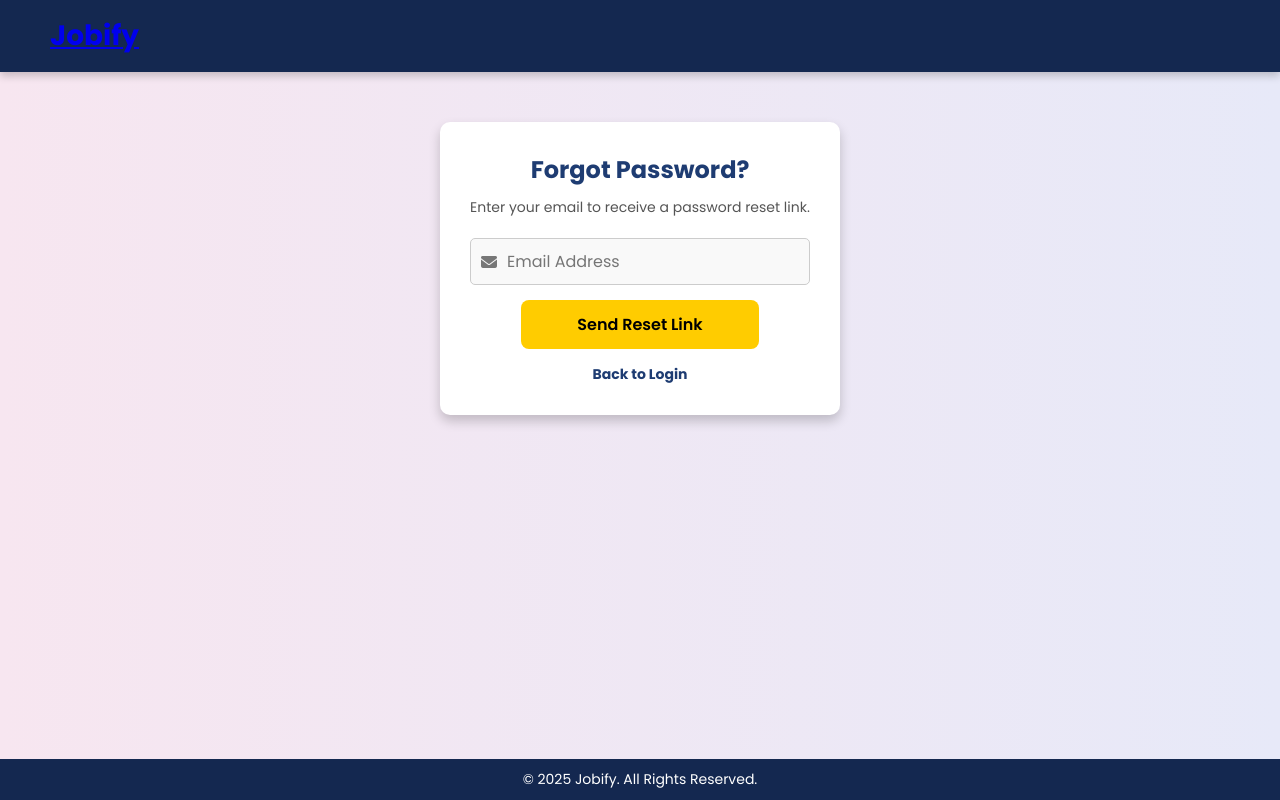
After one commit to asliddinamir/job-portal, a PHP site: page /forgot-password.php in a window 1280 px wide. The commit adds this page. Run offline with PHP 8.4, Linux system fonts and the light colour scheme.

Commit message:
Add forgot password and reset password functionality with corresponding UI updates

```diff
--- a/css/style.css
+++ b/css/style.css
@@ -46,14 +46,15 @@ header {
     width: 100%;
 }
 
-.logo h1 a {
+.logo h1 {
     font-size: 28px;
     font-weight: bold;
     color: #ffcc00;
     text-decoration: none;
+    cursor: pointer;
 }
 
-.logo h1 a:hover {
+.logo h1:hover {
     letter-spacing: 1.2px;
     transition: 0.3s ease-in-out;
 }
@@ -795,3 +796,72 @@ footer {
 .toggle-password:hover {
     color: #333;
 }
+
+/* Forgot & Reset Password Containers */
+.forgot-password-container, .reset-password-container {
+    max-width: 400px;
+    background: white;
+    color: black;
+    padding: 30px;
+    border-radius: 10px;
+    box-shadow: 0px 6px 12px rgba(0, 0, 0, 0.2);
+    margin: 50px auto;
+    text-align: center;
+}
+
+.forgot-password-container h2, .reset-password-container h2 {
+    font-size: 24px;
+    color: #1e3c72;
+    margin-bottom: 10px;
+}
+
+.forgot-subtext, .reset-subtext {
+    font-size: 14px;
+    color: #555;
+    margin-bottom: 20px;
+}
+
+.forgot-form, .reset-form {
+    display: flex;
+    flex-direction: column;
+    gap: 15px;
+}
+/* Forgot Password Link */
+.forgot-password {
+    text-align: center;
+    margin-top: 15px;
+    font-size: 14px;
+    text-align: center;
+}
+
+.forgot-password a {
+    color: #1e3c72;
+    text-decoration: none;
+}
+
+.forgot-password a:hover {
+    text-decoration: underline;
+}
+
+.forgot-form button, .reset-form button {
+    padding: 12px;
+    width: 70%;
+    margin-inline: auto;
+    background: #ffcc00;
+    color: black;
+    font-size: 16px;
+    font-weight: 600;
+    border-radius: 8px;
+    cursor: pointer;
+    border: none;
+    transition: 0.2s ease-in-out;
+}
+
+.forgot-form button:hover, .reset-form button:hover {
+    background: #e6b800;
+    transform: scale(1.01);
+}
+
+.reset-form button {
+    width: 50%;
+}
--- a/dashboard.php
+++ b/dashboard.php
@@ -37,7 +37,7 @@ $result = $stmt->get_result();
 <body>
     <header>
         <div class="logo">
-            <h1><a href="index.php">Jobify</a></h1>
+            <h1>Jobify</h1>
         </div>
         <nav>
             <ul>
--- /dev/null
+++ b/forgot-password.php
@@ -0,0 +1,79 @@
+<?php
+session_start();
+include 'php/config.php';
+
+$message = "";
+
+// Handle password reset request
+if ($_SERVER["REQUEST_METHOD"] == "POST") {
+    $email = trim($_POST["email"]);
+
+    // Check if email exists
+    $query = "SELECT * FROM users WHERE email = ?";
+    $stmt = $conn->prepare($query);
+    $stmt->bind_param("s", $email);
+    $stmt->execute();
+    $result = $stmt->get_result();
+    $user = $result->fetch_assoc();
+
+    if ($user) {
+        // Generate a unique reset token
+        $reset_token = bin2hex(random_bytes(32));
+        $updateQuery = "UPDATE users SET reset_token = ? WHERE email = ?";
+        $stmt = $conn->prepare($updateQuery);
+        $stmt->bind_param("ss", $reset_token, $email);
+        $stmt->execute();
+
+        // Store token in session and redirect
+        $_SESSION['reset_token'] = $reset_token;
+        $_SESSION['reset_email'] = $email;
+
+        header("Location: reset-password.php?token=" . $reset_token);
+        exit();
+    } else {
+        $message = "❌ Email not found.";
+    }
+}
+?>
+
+<!DOCTYPE html>
+<html lang="en">
+<head>
+    <meta charset="UTF-8">
+    <meta name="viewport" content="width=device-width, initial-scale=1.0">
+    <title>Forgot Password | Jobify</title>
+    <link rel="stylesheet" href="css/style.css">
+    <link rel="stylesheet" href="https://cdnjs.cloudflare.com/ajax/libs/font-awesome/6.7.2/css/all.min.css">
+</head>
+<body>
+    <header>
+        <div class="logo">
+            <h1><a href="index.php">Jobify</a></h1>
+        </div>
+    </header>
+
+    <main class="forgot-password-container">
+        <h2>Forgot Password?</h2>
+        <p class="forgot-subtext">Enter your email to receive a password reset link.</p>
+
+        <?php if ($message): ?>
+            <p class="message"><?= $message ?></p>
+        <?php endif; ?>
+
+        <form method="POST" class="forgot-form">
+            <div class="input-group">
+                <i class="fas fa-envelope"></i>
+                <input type="email" name="email" placeholder="Email Address" required>
+            </div>
+
+            <button type="submit">Send Reset Link</button>
+        </form>
+
+        <p class="login-link"><a href="login.php">Back to Login</a></p>
+    </main>
+
+    <footer>
+        <p>&copy; 2025 Jobify. All Rights Reserved.</p>
+    </footer>
+</body>
+</html>
--- a/index.php
+++ b/index.php
@@ -9,7 +9,7 @@
 <body>
     <header>
         <div class="logo">
-            <h1><a href="index.php">Jobify</a></h1>
+            <h1>Jobify</h1>
         </div>
         <nav>
             <ul>
--- a/login.php
+++ b/login.php
@@ -74,6 +74,7 @@ if ($_SERVER["REQUEST_METHOD"] == "POST") {
             <button type="submit">Login</button>
         </form>
 
+        <p class="forgot-password"><a href="forgot-password.php">Forgot Your password?</a></p>
         <p class="register-link">Don't have an account? <a href="register.php">Register here</a></p>
     </main>
 
--- a/register.php
+++ b/register.php
@@ -52,7 +52,7 @@ if ($_SERVER["REQUEST_METHOD"] == "POST") {
 <body>
     <header>
         <div class="logo">
-            <h1><a href="index.php">Jobify</a></h1>
+            <h1>Jobify</h1>
         </div>
     </header>
 
```
Also changed, not shown: reset-password.php (added, +85 -0 lines).
